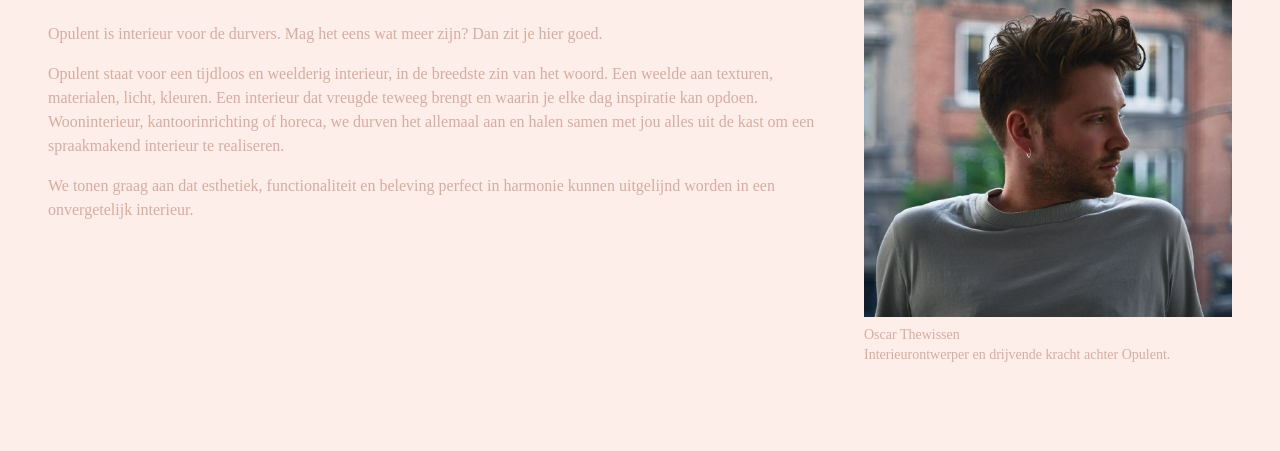
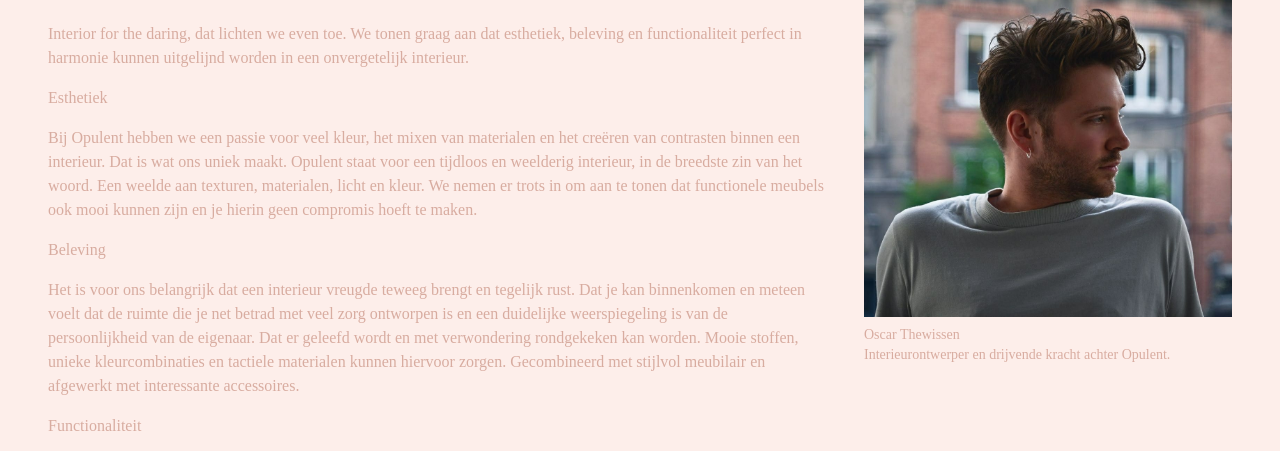
Before and after one commit to nielsvhb/opulent, an Astro site: page /about in a window 1280 px wide. Shown: the part 206-657 px from the top of the page. Built offline with nearby package versions, Linux system fonts and the light colour scheme; Astro itself is replaced by a stand-in of ours; a web font is replaced by a local one.

Commit message:
Update Pages “about”

```diff
--- a/content/about.md
+++ b/content/about.md
@@ -4,10 +4,24 @@
 ---
 <!--StartFragment-->
 
-Opulent is interieur voor de durvers. Mag het eens wat meer zijn? Dan zit je hier goed.
+Interior for the daring, dat lichten we even toe. We tonen graag aan dat esthetiek, beleving en functionaliteit perfect in harmonie kunnen uitgelijnd worden in een onvergetelijk interieur.
 
-Opulent staat voor een tijdloos en weelderig interieur, in de breedste zin van het woord. Een weelde aan texturen, materialen, licht, kleuren. Een interieur dat vreugde teweeg brengt en waarin je elke dag inspiratie kan opdoen. Wooninterieur, kantoorinrichting of horeca, we durven het allemaal aan en halen samen met jou alles uit de kast om een spraakmakend interieur te realiseren.
+**Esthetiek**
 
-We tonen graag aan dat esthetiek, functionaliteit en beleving perfect in harmonie kunnen uitgelijnd worden in een onvergetelijk interieur.
+Bij Opulent hebben we een passie voor veel kleur, het mixen van materialen en het creëren van contrasten binnen een interieur. Dat is wat ons uniek maakt. Opulent staat voor een tijdloos en weelderig interieur, in de breedste zin van het woord. Een weelde aan texturen, materialen, licht en kleur. We nemen er trots in om aan te tonen dat functionele meubels ook mooi kunnen zijn en je hierin geen compromis hoeft te maken.
+
+**Beleving**
+
+Het is voor ons belangrijk dat een interieur vreugde teweeg brengt en tegelijk rust. Dat je kan binnenkomen en meteen voelt dat de ruimte die je net betrad met veel zorg ontworpen is en een duidelijke weerspiegeling is van de persoonlijkheid van de eigenaar. Dat er geleefd wordt en met verwondering rondgekeken kan worden. Mooie stoffen, unieke kleurcombinaties en tactiele materialen kunnen hiervoor zorgen. Gecombineerd met stijlvol meubilair en afgewerkt met interessante accessoires.
+
+**Functionaliteit**
+
+Hoe toonaangevend esthetiek en beleving ook zijn in een interieur, functionaliteit blijft een belangrijke factor. Opulent treedt daarom uitvoerig met zijn klanten in gesprek om een analyse te maken van de verschillende manieren waarop de ruimte gebruikt wordt. Op basis hiervan zal de ruimte dan ontworpen worden op maat van zijn bewoners/gebruikers. We brengen de ruimte en de flow in rekening om een optimaal resultaat te bereiken.
 
 <!--EndFragment-->
+
+<!--StartFragment-->
+
+Opulent staat open voor veel verschillende soort projecten. Neem dus gerust contact, dan bespreken we samen wat de mogelijkheden zijn om voor jou een spraakmakend interieur te realiseren.
+
+<!--EndFragment-->
```
